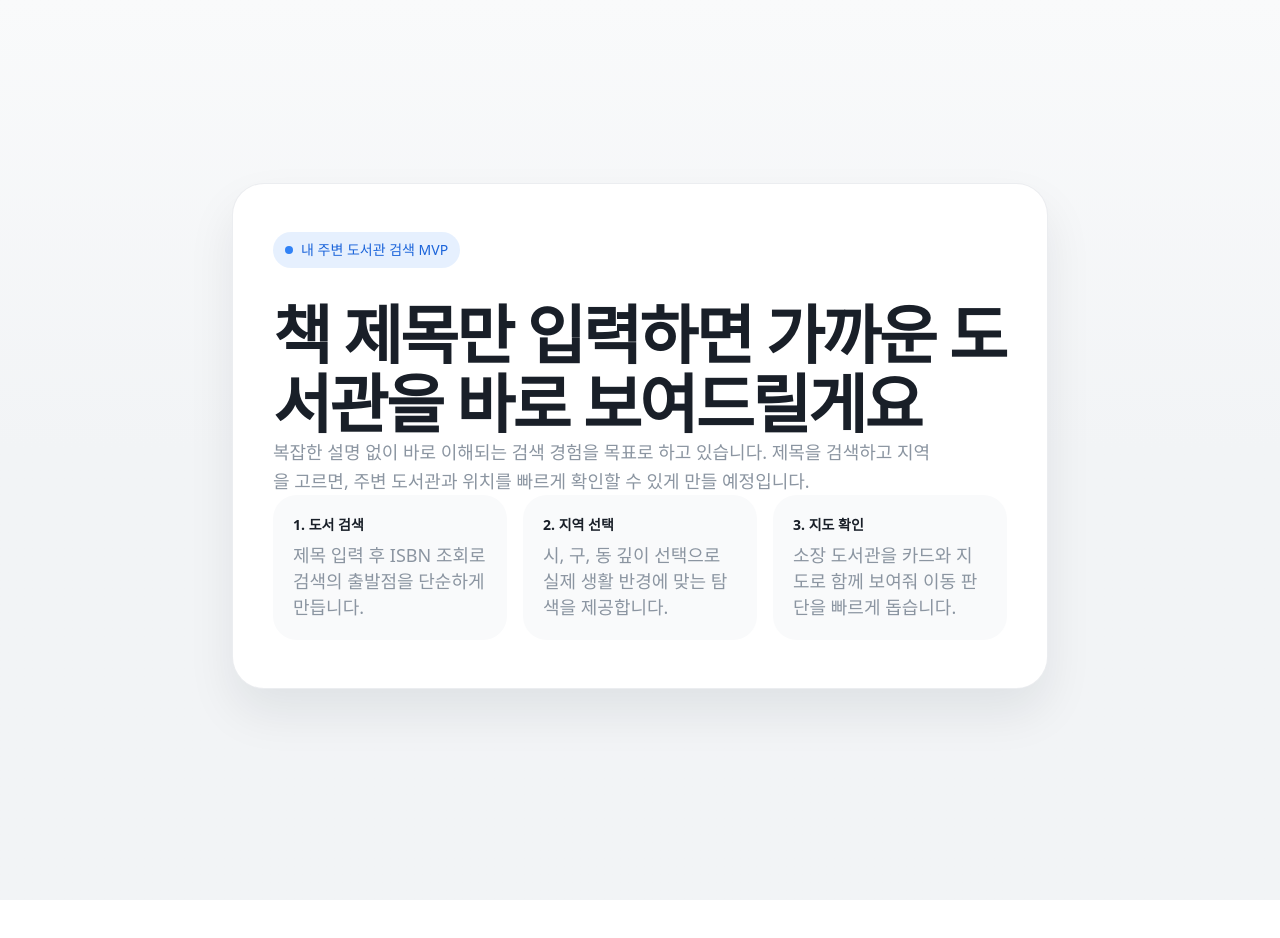
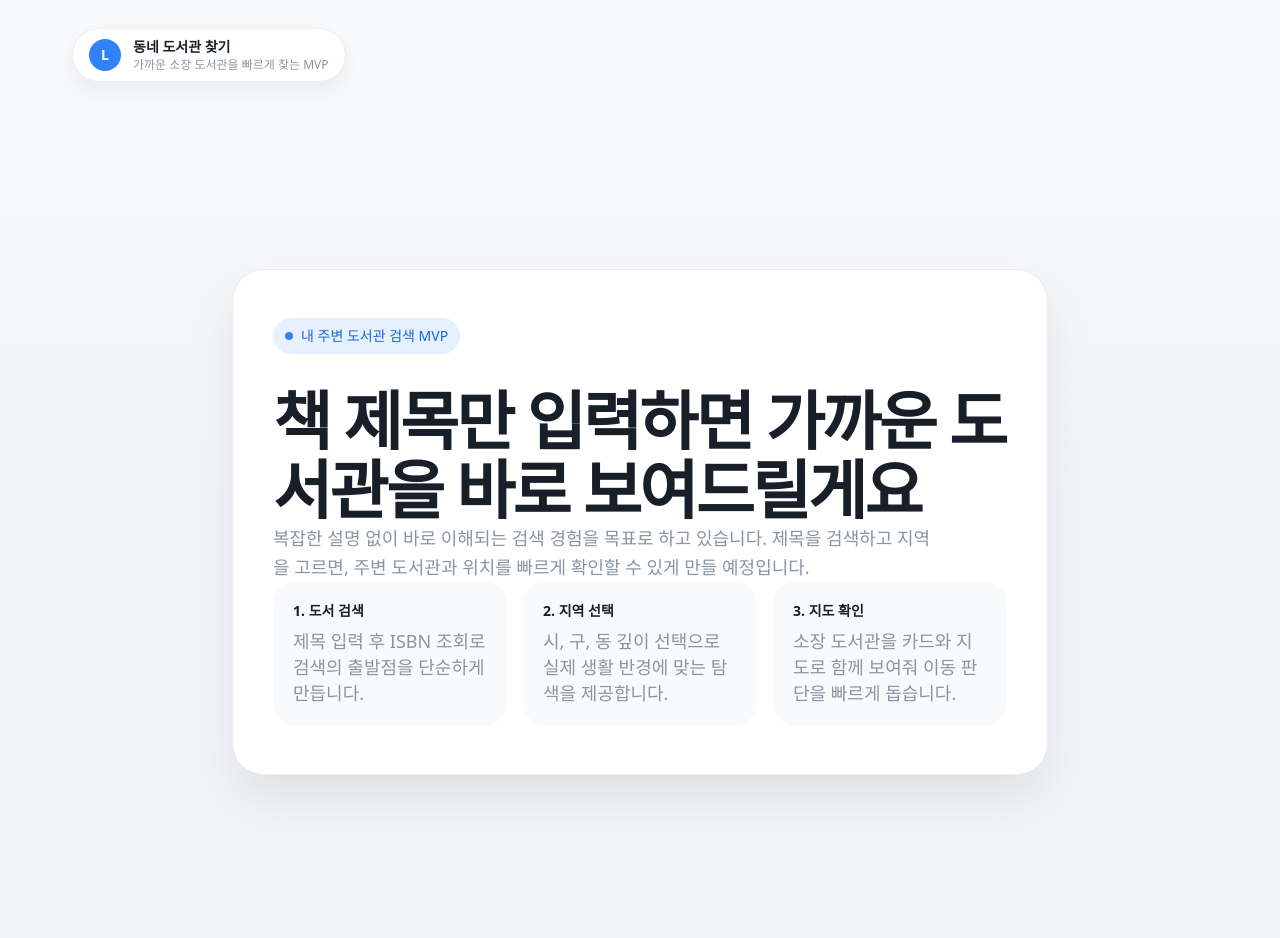
Before and after one commit to GoJiMin/nearby-library-search, a React (Vite) app: page / in a window 1280 px wide. Shown: the top 938 px of the page. Before the commit the page ends 900 px from the top, so only its background shows below. Built offline with nearby package versions, Linux system fonts and the light colour scheme.

Commit message:
[chore] 앱 공통 헤더와 서비스 타이틀 영역을 분리
- AppHeader 컴포넌트로 서비스 타이틀과 보조 설명 정의
- AppLayout이 공통 헤더를 렌더링하도록 연결
- phase 1 task 문서에서 공통 헤더 항목 체크

```diff
--- /dev/null
+++ b/src/app/layouts/AppHeader.tsx
@@ -0,0 +1,21 @@
+function AppHeader() {
+  return (
+    <header className="mb-6 flex items-center justify-between sm:mb-8">
+      <div className="border-line bg-surface shadow-soft inline-flex items-center gap-3 rounded-full border px-4 py-2">
+        <span className="bg-accent flex h-8 w-8 items-center justify-center rounded-full text-sm font-semibold text-white">
+          L
+        </span>
+        <div className="flex flex-col">
+          <strong className="text-text text-sm font-semibold">
+            동네 도서관 찾기
+          </strong>
+          <span className="text-text-muted text-xs">
+            가까운 소장 도서관을 빠르게 찾는 MVP
+          </span>
+        </div>
+      </div>
+    </header>
+  )
+}
+
+export { AppHeader }
--- a/src/app/layouts/AppLayout.tsx
+++ b/src/app/layouts/AppLayout.tsx
@@ -1,9 +1,11 @@
 import type { PropsWithChildren } from 'react'
+import { AppHeader } from './AppHeader'
 
 function AppLayout({ children }: PropsWithChildren) {
   return (
     <div className="from-surface-muted via-background to-background min-h-screen bg-linear-to-b">
       <div className="mx-auto flex min-h-screen w-full max-w-300 flex-col px-5 pt-5 pb-10 sm:px-8 sm:pt-7 sm:pb-14">
+        <AppHeader />
         <main className="flex-1">{children}</main>
       </div>
     </div>
--- a/src/app/layouts/index.ts
+++ b/src/app/layouts/index.ts
@@ -1,2 +1,3 @@
 export { AppLayout } from './AppLayout'
+export { AppHeader } from './AppHeader'
 export { RootLayout } from './RootLayout'
```
Also changed, not shown: 1 other file (tests, documents, lock files or other folders).
